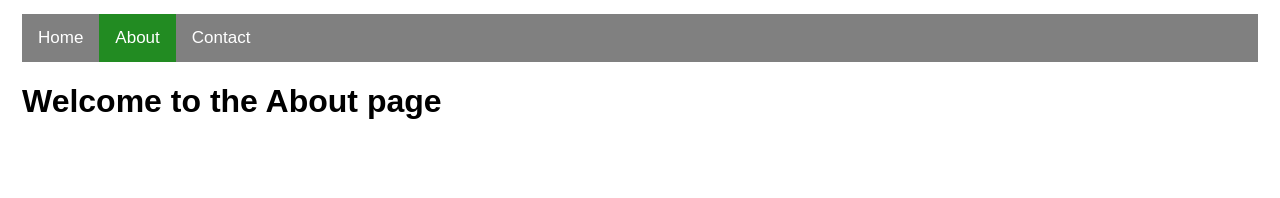
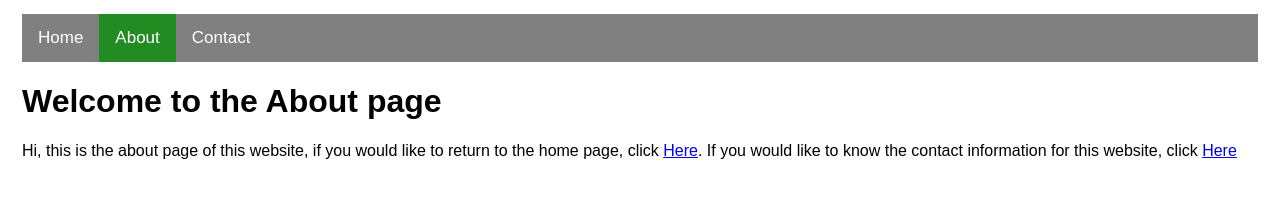
Before and after one commit to Spicyeyeses/Site_1, a plain HTML site: page about.html in a window 1280 px wide. Drawn offline with Linux system fonts and the light colour scheme.

Commit message:
Update about.html

```diff
--- a/about.html
+++ b/about.html
@@ -15,6 +15,7 @@
 
     <div class="top">
       <h1 class="Imp_text">Welcome to the About page</h1>
+      <p>Hi, this is the about page of this website, if you would like to return to the home page, click <a class="links" href="index.html">Here</a>. If you would like to know the contact information for this website, click <a class="links" href="contact.html">Here</a><p>
     </div>
   </body>
 
```
